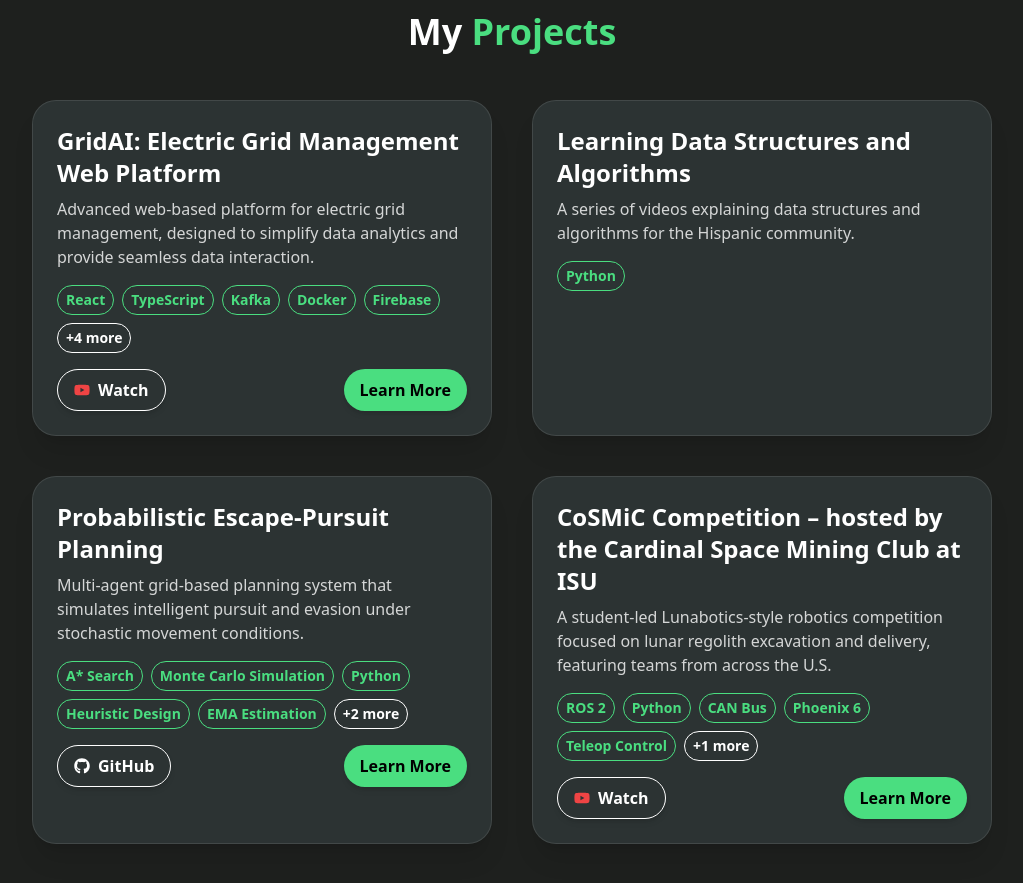
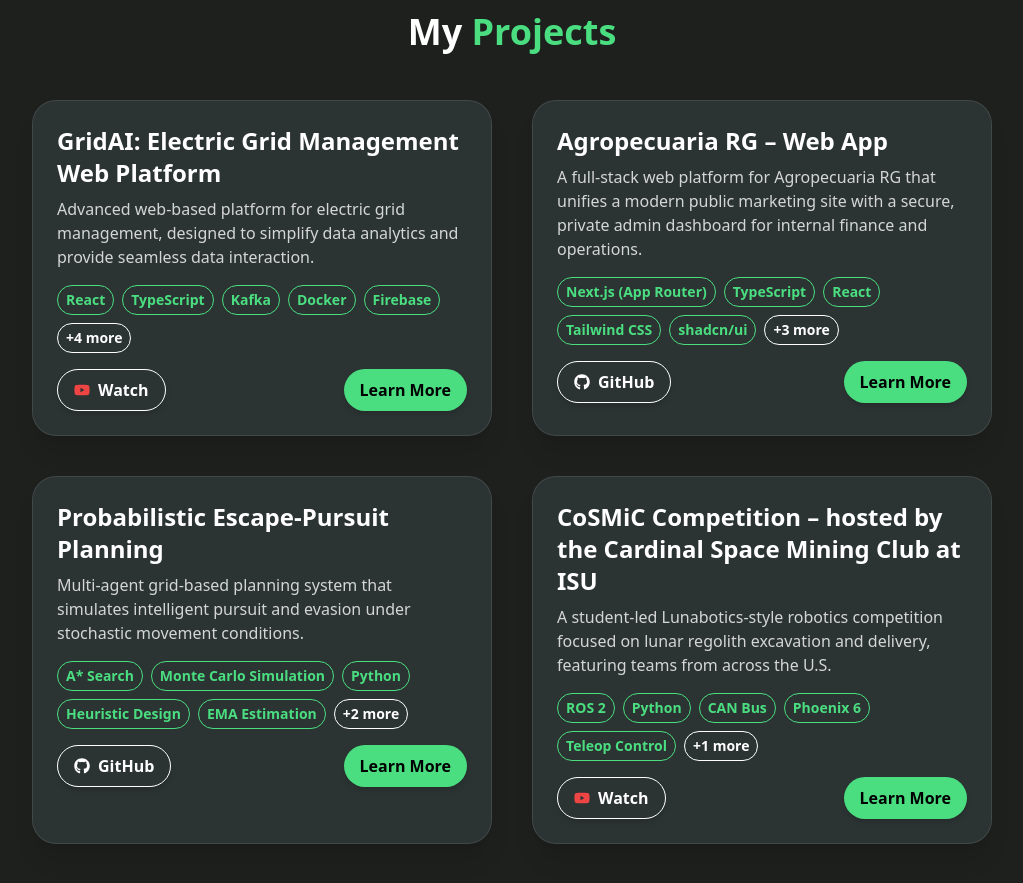
Before and after one commit to jhsotoglz/web-portfolio, a React (Vite) app: page / in a window 1280 px wide. Shown: the part 1280-2163 px from the top of the page, without its empty margins (128-1151 px from the left). Built offline with nearby package versions, Linux system fonts and the light colour scheme.

Commit message:
Added Agricola RG web application project data

```diff
--- a/src/data/projectData.ts
+++ b/src/data/projectData.ts
@@ -72,17 +72,51 @@ export const projects: Project[] = [
     images: [GridAIPoster]
   },
   {
-    title: "Learning Data Structures and Algorithms",
-    description: "A series of videos explaining data structures and algorithms for the Hispanic community.",
+    title: "Agropecuaria RG – Web App",
+    description: `A full-stack web platform for Agropecuaria RG that unifies a modern public marketing site with a secure,
+                  private admin dashboard for internal finance and operations.`,
     tech: [
-      "Python",
+      "Next.js (App Router)",
+      "TypeScript",
+      "React",
+      "Tailwind CSS",
+      "shadcn/ui",
+      "Supabase (Auth, DB, Storage)",
+      "Zod",
+      "Framer Motion"
     ],
-    link: "",
+    link: "https://agropecuariarg.vercel.app/",
     youtubeLinks: [],
-    details: ``,
-    pdfs: [],
-    images: []
+    details: `The Agropecuaria RG Web App was designed with a dual focus:
+
+              1. Public Marketing Site  \n\n
+              - Showcases the family-owned farming business.  \n\n
+              - Includes a video hero banner with high-quality media hosted in the app.  \n\n
+              - Sections for company history, services, metrics, and a styled contact section linked with a Google Maps route.  \n\n
+              - Responsive, mobile-friendly UI with animations via Framer Motion for a polished brand presence.  \n\n
+
+              2. Private Admin Dashboard (Herramientas)  \n\n
+              - Invite-only access with Supabase authentication and route protection.  \n\n
+              - Land rent management: automatic calculation of hectares, annual pricing, and contract durations.  \n\n
+              - Renter registry: includes INE (ID) numbers, pricing per hectare, and full historical records.  \n\n
+              - Employee tracking and payroll support with configurable terms.  \n\n
+              - Secure password reset flow and localized Spanish-language forms/messages.  \n\n
+              - Robust form validation powered by Zod + React Hook Form, ensuring clean and consistent data.  \n\n
+
+              Architecture & Technical Choices  \n\n
+              - Next.js (App Router) with TypeScript for scalability and type safety.  \n\n
+              - Supabase as the backend (auth, database, and storage) for rapid development and secure operations.  \n\n
+              - Tailwind CSS + shadcn/ui for a responsive, modern UI with reusable components.  \n\n
+              - Zod schemas unify client- and server-side validation.  \n\n
+              - Framer Motion adds smooth animations for the marketing side.  \n\n
+              - Deployed on Vercel, leveraging CI/CD pipelines and global edge network performance.  \n\n
+
+              Impact  \n\n
+              The project provides Agropecuaria RG with a professional-grade web presence for customers while simultaneously \n\n
+              giving the business a secure, centralized platform for operational management. This balance of external marketing \n\n
+              and internal tools drives both brand visibility and efficiency in day-to-day operations.`
   },
+
   {
     title: "Probabilistic Escape-Pursuit Planning",
     description: "Multi-agent grid-based planning system that simulates intelligent pursuit and evasion under stochastic movement conditions.",
```
